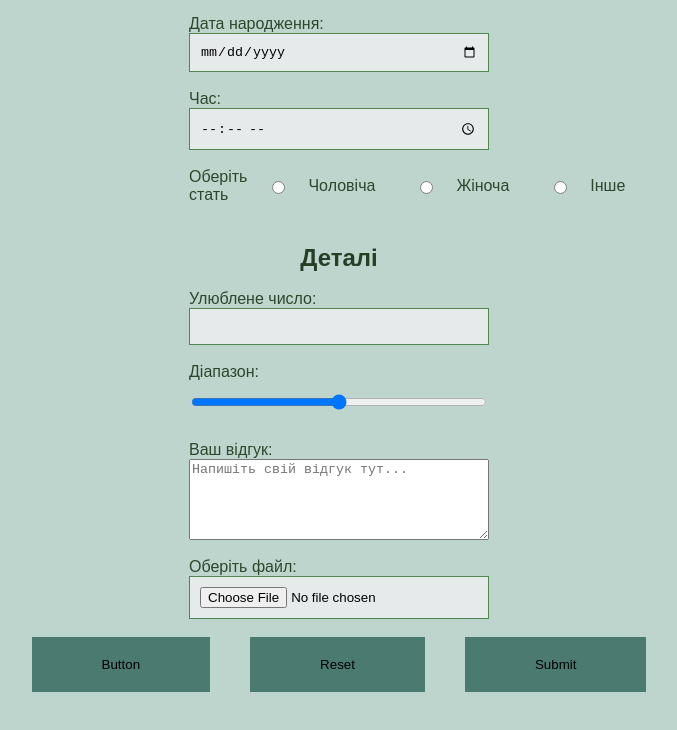
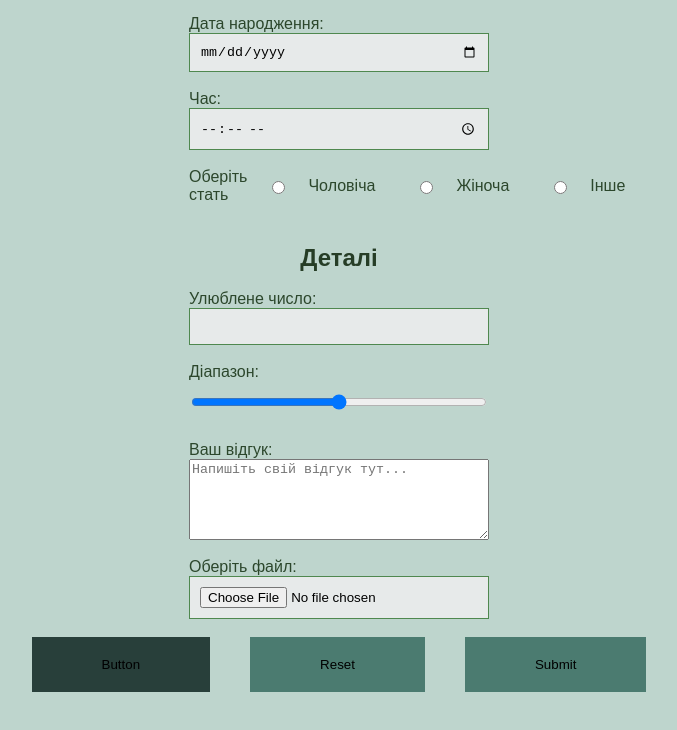
Before and after one commit to Lebid-Orysia/registration-form, a plain HTML site: page index.html in a window 1280 px wide. In both pictures the pointer is over the button "Button". Shown: the part 396-1126 px from the top of the page, without its empty margins (301-978 px from the left). Drawn offline with Linux system fonts and the light colour scheme.

Commit message:
Add hover effect for button in the form

```diff
--- a/style.css
+++ b/style.css
@@ -52,4 +52,9 @@ h2 {
     padding: 20px 70px;
     background-color: rgb(75, 123, 112);
     border: none;
+    cursor: pointer;
 }
+
+.btn button:hover{
+    background-color: rgb(40, 63, 58) ;
+}
```
